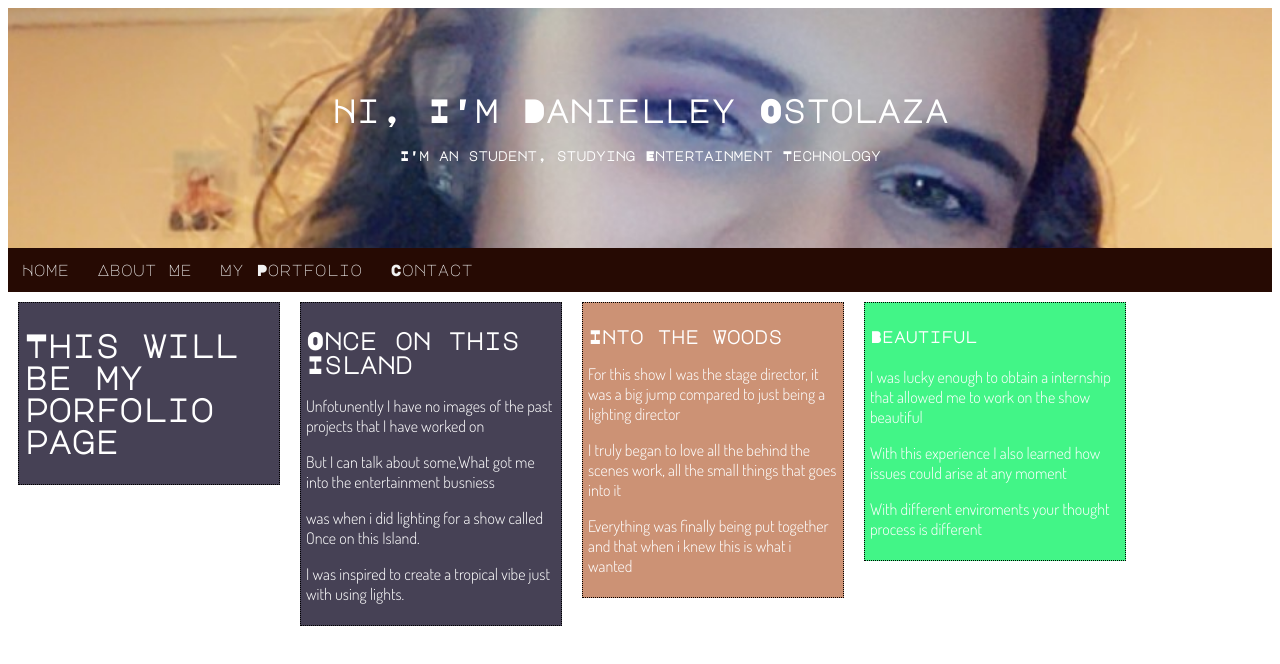
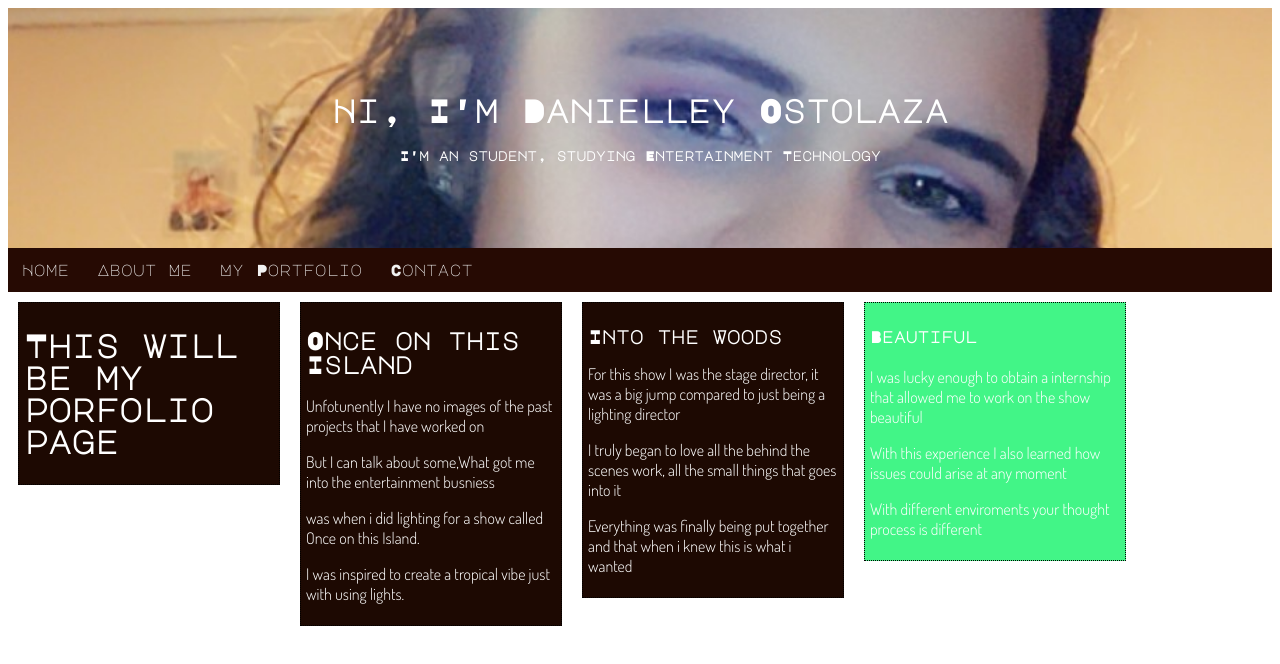
Before and after one commit to danielleyo/lab-15, a plain HTML site: page myportfolio.html in a window 1280 px wide. Drawn offline with Linux system fonts and the light colour scheme.

Commit message:
Update style.css

```diff
--- a/style.css
+++ b/style.css
@@ -87,15 +87,15 @@ div#first {
 }
 
 div#second {
-  background-color: #CC9275;
+  background-color: #1D0902;
 }
 
 div#third {
-  background-color: #464155;
+  background-color: #1D0902;
 }
 
 div#fourth {
-  background-color: #4B1709;
+  background-color: #1D0902;
 }
 
 div#fifth {
```
